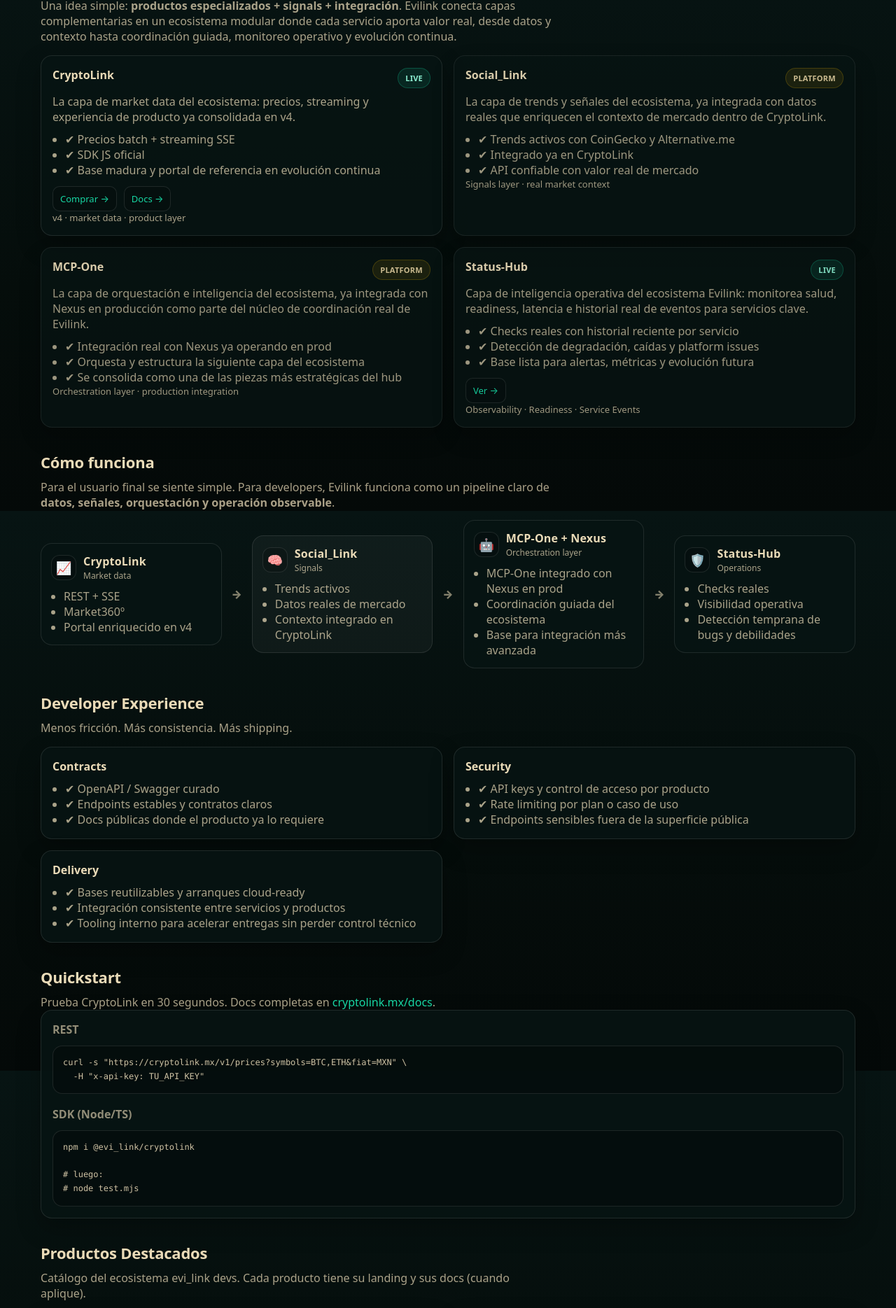
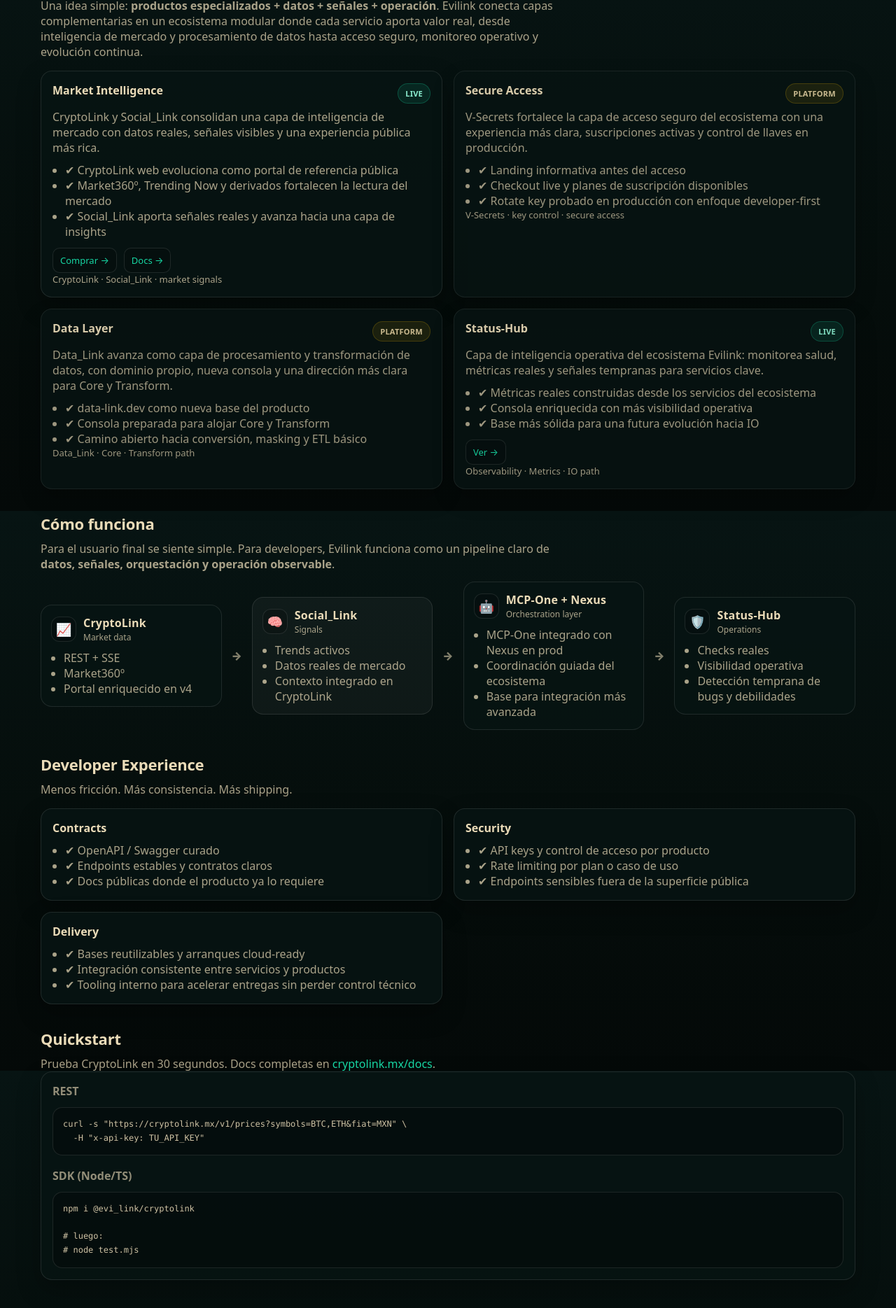
Before and after one commit to IanMartin16/evilink, a Next.js app: page / in a window 1280 px wide. Shown: the part 870-2739 px from the top of the page at 70% size. Built offline with nearby package versions, Linux system fonts and the light colour scheme.

Commit message:
add: monthly info update

```diff
--- a/app/page.tsx
+++ b/app/page.tsx
@@ -15,58 +15,74 @@ export default function Home() {
     muted?: boolean;
   }> = [
   {
-    key: "cryptolink",
-    name: "CryptoLink",
-    status: "LIVE",
-    desc: "CryptoLink completó un hito importante de hardening, reorganización y enriquecimiento de datos, consolidándose como una experiencia de mercado más clara, eficiente y confiable.",
+    key: "vsecrets",
+    name: "V-Secrets",
+    status: "PLATFORM",
+    desc: "V-Secrets dio un salto importante hacia una experiencia más profesional, con una landing más clara, acceso moderno y capacidades clave ya probadas en producción.",
     bullets: [
-      "Reducción significativa de llamadas redundantes al proveedor",
-      "Market360º, Top Movers y Derived Intelligence reorganizan mejor el valor del portal",
-      "Datos ricos y señales visibles sin romper contratos existentes",
+      "Website renovado con landing informativa antes del acceso",
+      "Checkout live y planes de suscripción ya disponibles",
+      "Rotate key implementado y probado en producción",
     ],
-    tag: "hardening · v4 · derived intelligence",
+    links: [
+      { label: "Visit website →", href: "https://vsecrets.dev", external: true },
+      { label: "See roadmap →", href: "#roadmap" },
+    ],
+    tag: "secure access · live checkout · key rotation",
     muted: false,
   },
   {
-    key: "social_link",
-    name: "Social_Link",
+    key: "data_link",
+    name: "Data_Link",
     status: "PLATFORM",
-    desc: "Social_Link dejó de ser una pieza secundaria y ahora aporta datos reales que enriquecen la experiencia de CryptoLink.",
+    desc: "Data_Link avanza hacia una etapa más sólida con dominio propio, nueva consola y una dirección más clara para unir procesamiento y transformación de datos.",
     bullets: [
-      "Alimenta secciones clave como Market360º, Market Attention y Trending Now",
-      "Aporta contexto de mercado sin cargar más al motor principal de CryptoLink",
-      "Se consolida como capa real de señales dentro del ecosistema",
+      "Nuevo dominio data-link.dev como base del producto",
+      "Nueva consola casi concluida para alojar Core y Transform",
+      "Checkout live integrado para suscripciones reales",
     ],
-    tag: "signals API · real market context",
+    links: [
+      { label: "Visit website →", href: "https://data-link.dev", external: true },
+      { label: "See roadmap →", href: "#roadmap" },
+    ],
+    tag: "data-link.dev · console · transform path",
     muted: false,
   },
   {
-    key: "nexus_mcpone",
-    name: "Nexus + MCP-One",
-    status: "PLATFORM",
-    desc: "La capa de integración del ecosistema dio un paso clave al sacar a Nexus Core del camino crítico y operar sobre una ruta más ligera con Nexus-slim, evi-gateway y MCP-One.",
+    key: "market_intelligence",
+    name: "CryptoLink + Social_Link",
+    status: "LIVE",
+    desc: "CryptoLink y Social_Link consolidan una capa de inteligencia de mercado más rica, combinando datos reales, señales sociales y derivados propios del ecosistema.",
     bullets: [
-      "Nexus-slim reemplaza la ruta pesada de Nexus Core en producción",
-      "MCP-One ya participa en la integración operativa del ecosistema",
-      "La nueva ruta reduce carga y libera capacidad para la siguiente etapa",
+      "CryptoLink web evoluciona como portal de referencia pública",
+      "CryptoLink V2 fortalece su contrato, sus llamadas por símbolos y sus derivados",
+      "Social_Link avanza hacia una capa de insights basada en datos persistentes",
     ],
-    tag: "lightweight core · production integration",
+    links: [
+      { label: "Visit CryptoLink →", href: "https://cryptolink.mx/dashboard", external: true },
+      { label: "Docs →", href: "https://cryptolink.mx/docs", external: true },
+    ],
+    tag: "market intelligence · real signals · enriched API",
     muted: false,
   },
   {
     key: "statushub",
     name: "Status-Hub",
     status: "LIVE",
-    desc: "Status-Hub continúa evolucionando como capa operativa del ecosistema, ahora con health endpoints más estandarizados y señales más útiles.",
+    desc: "Status-Hub fortalece su papel como capa de observabilidad del ecosistema, ahora con métricas reales, datos más ricos y una consola más útil.",
     bullets: [
-      "Servicios productivos hablan un lenguaje health más consistente",
-      "Mejor separación entre liveness, readiness y performance",
-      "Base más sólida para la evolución futura hacia IO",
+      "Upgrade de base de datos para construir métricas reales",
+      "Consola enriquecida con más visibilidad operativa",
+      "Camino más claro hacia una capa IO más inteligente",
     ],
-    tag: "observability · health standard · IO path",
+    links: [
+      { label: "View status →", href: "/status" },
+      { label: "See roadmap →", href: "#roadmap" },
+    ],
+    tag: "observability · metrics · IO path",
     muted: false,
   },
-];
+]
 
   const badgeClass = (s: Status) => {
     if (s === "LIVE") return "badge badge-live";
@@ -123,8 +139,9 @@ export default function Home() {
           </div>
 
           <p className="hero-note">
-            ✦ Este ciclo estuvo enfocado en consolidación: menos ruido operativo, más datos útiles,
-            mejor observabilidad y una capa de integración más ligera para sostener la siguiente etapa del ecosistema.
+            ✦ Este ciclo estuvo enfocado en consolidación: productos más maduros,
+            más datos útiles, mejor observabilidad y una capa de mercado más rica
+            para sostener la siguiente etapa del ecosistema.
           </p>
         </div>
 
@@ -145,24 +162,32 @@ export default function Home() {
       {/* ECOSYSTEM */}
       <section id="ecosystem" className="section">
         <h2>Ecosystem</h2>
+
         <p className="section-intro">
-          Una idea simple: <strong>productos especializados + signals + integración</strong>. Evilink conecta capas
-          complementarias en un ecosistema modular donde cada servicio aporta valor real, desde datos y contexto
-          hasta coordinación guiada, monitoreo operativo y evolución continua.
+          Una idea simple: <strong>productos especializados + datos + señales + operación</strong>.
+          Evilink conecta capas complementarias en un ecosistema modular donde cada servicio aporta
+          valor real, desde inteligencia de mercado y procesamiento de datos hasta acceso seguro,
+          monitoreo operativo y evolución continua.
         </p>
 
         <div className="cards">
           <article className="card">
             <div className="card-top">
-              <h3>CryptoLink</h3>
+              <h3>Market Intelligence</h3>
               <span className="badge badge-live">LIVE</span>
             </div>
-            <p>La capa de market data del ecosistema: precios, streaming y experiencia de producto ya consolidada en v4.</p>
+
+            <p>
+              CryptoLink y Social_Link consolidan una capa de inteligencia de mercado con datos reales,
+              señales visibles y una experiencia pública más rica.
+            </p>
+
             <ul className="card-list">
-              <li>✔ Precios batch + streaming SSE</li>
-              <li>✔ SDK JS oficial</li>
-              <li>✔ Base madura y portal de referencia en evolución continua</li>
+              <li>✔ CryptoLink web evoluciona como portal de referencia pública</li>
+              <li>✔ Market360º, Trending Now y derivados fortalecen la lectura del mercado</li>
+              <li>✔ Social_Link aporta señales reales y avanza hacia una capa de insights</li>
             </ul>
+
             <div className="card-actions">
               <a className="btn-mini" href="/products/cryptolink">
                 Comprar →
@@ -171,35 +196,48 @@ export default function Home() {
                 Docs →
               </a>
             </div>
-            <p className="card-tag">v4 · market data · product layer</p>
+
+            <p className="card-tag">CryptoLink · Social_Link · market signals</p>
           </article>
 
           <article className="card card-muted">
             <div className="card-top">
-              <h3>Social_Link</h3>
+              <h3>Secure Access</h3>
               <span className="badge badge-launch">PLATFORM</span>
             </div>
-            <p>La capa de trends y señales del ecosistema, ya integrada con datos reales que enriquecen el contexto de mercado dentro de CryptoLink.</p>
+
+            <p>
+              V-Secrets fortalece la capa de acceso seguro del ecosistema con una experiencia más clara,
+              suscripciones activas y control de llaves en producción.
+            </p>
+
             <ul className="card-list">
-                <li>✔ Trends activos con CoinGecko y Alternative.me</li>
-                <li>✔ Integrado ya en CryptoLink</li>
-                <li>✔ API confiable con valor real de mercado</li>
+              <li>✔ Landing informativa antes del acceso</li>
+              <li>✔ Checkout live y planes de suscripción disponibles</li>
+              <li>✔ Rotate key probado en producción con enfoque developer-first</li>
             </ul>
-            <p className="card-tag">Signals layer · real market context</p>
+
+            <p className="card-tag">V-Secrets · key control · secure access</p>
           </article>
 
           <article className="card card-muted">
             <div className="card-top">
-              <h3>MCP-One</h3>
+              <h3>Data Layer</h3>
               <span className="badge badge-launch">PLATFORM</span>
             </div>
-            <p>La capa de orquestación e inteligencia del ecosistema, ya integrada con Nexus en producción como parte del núcleo de coordinación real de Evilink.</p>
+
+            <p>
+              Data_Link avanza como capa de procesamiento y transformación de datos, con dominio propio,
+              nueva consola y una dirección más clara para Core y Transform.
+            </p>
+
             <ul className="card-list">
-              <li>✔ Integración real con Nexus ya operando en prod</li>
-              <li>✔ Orquesta y estructura la siguiente capa del ecosistema</li>
-              <li>✔ Se consolida como una de las piezas más estratégicas del hub</li>
+              <li>✔ data-link.dev como nueva base del producto</li>
+              <li>✔ Consola preparada para alojar Core y Transform</li>
+              <li>✔ Camino abierto hacia conversión, masking y ETL básico</li>
             </ul>
-            <p className="card-tag">Orchestration layer · production integration</p>
+
+            <p className="card-tag">Data_Link · Core · Transform path</p>
           </article>
 
           <article className="card card-muted">
@@ -210,13 +248,13 @@ export default function Home() {
 
             <p>
               Capa de inteligencia operativa del ecosistema Evilink: monitorea salud,
-              readiness, latencia e historial real de eventos para servicios clave.
+              métricas reales y señales tempranas para servicios clave.
             </p>
 
             <ul className="card-list">
-              <li>✔ Checks reales con historial reciente por servicio</li>
-              <li>✔ Detección de degradación, caídas y platform issues</li>
-              <li>✔ Base lista para alertas, métricas y evolución futura</li>
+              <li>✔ Métricas reales construidas desde los servicios del ecosistema</li>
+              <li>✔ Consola enriquecida con más visibilidad operativa</li>
+              <li>✔ Base más sólida para una futura evolución hacia IO</li>
             </ul>
 
             <div className="card-actions">
@@ -226,7 +264,7 @@ export default function Home() {
             </div>
 
             <p className="card-tag">
-              Observability · Readiness · Service Events
+              Observability · Metrics · IO path
             </p>
           </article>
         </div>
@@ -452,20 +490,18 @@ export default function Home() {
             </div>
 
             <p>
-            Después de un ciclo fuerte de hardening y reorganización, la siguiente etapa se enfoca
-            en consolidar productos existentes, observar estabilidad real y preparar piezas más robustas
-            antes de cualquier expansión.
+              La etapa actual se enfoca en consolidar productos existentes, observar estabilidad real
+              y preparar piezas más robustas antes de cualquier expansión.
             </p>
 
             <ul className="card-list">
-            <li>✔ Finalizar la observación de CryptoLink tras su hardening y evolución de API</li>
-            <li>✔ Revisar Data_Link Transform como siguiente línea fuerte de datos</li>
-            <li>✔ Continuar la evolución de Status-Hub hacia una capa IO más inteligente</li>
-            <li>✔ Observar la ruta Nexus-slim → evi-gateway → MCP-One en producción</li>
-            <li>✔ Definir el futuro técnico y comercial de Curpify tras su etapa de análisis</li>
+              <li>✔ V-Secrets y Data_Link avanzan hacia una etapa más productiva y profesional</li>
+              <li>✔ CryptoLink y Social_Link fortalecen la capa de inteligencia de mercado</li>
+              <li>✔ Status-Hub continúa madurando como capa de observabilidad del ecosistema</li>
+              <li>✔ El mes se mantiene enfocado en hardening, integración y estabilidad</li>
             </ul>
 
-          <p className="card-tag">Hardening · consolidation · no new fronts</p>
+            <p className="card-tag">Hardening · consolidation · product maturity</p>
           </article>
 
           {/* NEXT */}
@@ -476,39 +512,40 @@ export default function Home() {
             </div>
 
             <p>
-           Productos con avance importante que serán evaluados con más calma antes de pasar
-            a una etapa pública más fuerte.
+              Las siguientes prioridades se concentran en productos con avance real, revisión técnica
+              y preparación para una etapa pública más fuerte.
             </p>
 
             <ul className="card-list">
-            <li>✔ Secure_Link se perfila como candidato serio para una futura etapa de soft launch</li>
+              <li>✔ Secure_Link se perfila como candidato serio para una próxima etapa en producción</li>
               <li>✔ Data_Link Transform será revisado para definir alcance, utilidad y madurez</li>
-            <li>✔ Behavioral Shield entra como candidato avanzado dentro de la línea de seguridad</li>
-            <li>✔ Nexus y MCP-One seguirán fortaleciendo la capa de integración del ecosistema</li>
+              <li>✔ Curpify será evaluado para definir su siguiente evolución técnica y comercial</li>
+              <li>✔ Nexus-slim, evi-gateway y MCP-One seguirán en observación como ruta de integración</li>
             </ul>
 
-          <p className="card-tag">Security · data transform · integration core</p>
+            <p className="card-tag">Security · data transform · integration review</p>
           </article>
 
           {/* SOON */}
           <article className="card card-muted">
             <div className="card-top">
-              <h3>Soon (Q4 2026)</h3>
-              <span className="badge badge-soon">SOON</span>
+              <h3>Soon</h3>
+              <span className="badge badge-soon">Q4</span>
             </div>
 
             <p>
-            Líneas con base técnica o dirección inicial que se retomarán con más foco una vez
-             estabilizados los candidatos principales y el núcleo de integración.
+              Líneas con base técnica o dirección inicial que se mantendrán en análisis mientras
+              se consolidan los candidatos principales del ecosistema.
             </p>
 
             <ul className="card-list">
-              <li>✔ SignVerify aparece como candidato avanzado para una siguiente etapa de verificación</li>
+              <li>✔ SignVerify permanece como candidato avanzado para una siguiente etapa de verificación</li>
               <li>✔ Email Deliverability será replanteado con nuevo enfoque y nombre por confirmar</li>
-              <li>✔ Vision_Link continuará en incubación mientras se define su dirección final</li>
+              <li>✔ Behavioral Shield continuará en radar dentro de la línea de seguridad</li>
+              <li>✔ Vision_Link se mantiene en incubación mientras se define su dirección final</li>
             </ul>
 
-            <p className="card-tag">Verification · deliverability · incubation</p>
+            <p className="card-tag">Verification · security radar · incubation</p>
           </article>
 
           {/* STRATEGIC LINE */}
@@ -519,18 +556,17 @@ export default function Home() {
             </div>
 
             <p>
-                EviForge y las capacidades internas del ecosistema seguirán evolucionando como soporte
-                para acelerar entregas, reducir fricción técnica y evitar que una sola pieza concentre
-                demasiadas responsabilidades.
+              Las capacidades internas del ecosistema seguirán evolucionando para reducir fricción,
+              acelerar entregas y evitar que una sola pieza concentre demasiadas responsabilidades.
             </p>
 
             <ul className="card-list">
-                <li>✔ EviForge ya ha entregado resultados en productos reales como evi-gateway y V-Secrets</li>
+              <li>✔ EviForge continúa como tooling interno para acelerar bases cloud-ready</li>
               <li>✔ La estrategia favorece piezas ligeras, satélite y bien delimitadas</li>
-                <li>✔ Su evolución futura se alinea con tooling interno, SDKs y soporte al ecosistema</li>
+              <li>✔ Nuevas ideas permanecen en papel mientras se fortalece el ecosistema existente</li>
             </ul>
 
-              <p className="card-tag">Internal tooling · satellite capabilities · ecosystem acceleration</p>
+            <p className="card-tag">Internal tooling · satellite architecture · no new fronts</p>
           </article>
         </div>
       </section>
```
Also changed, not shown: app/data/products.ts (+35 -31 lines). Lines whose indentation alone changed are shown as unchanged.
